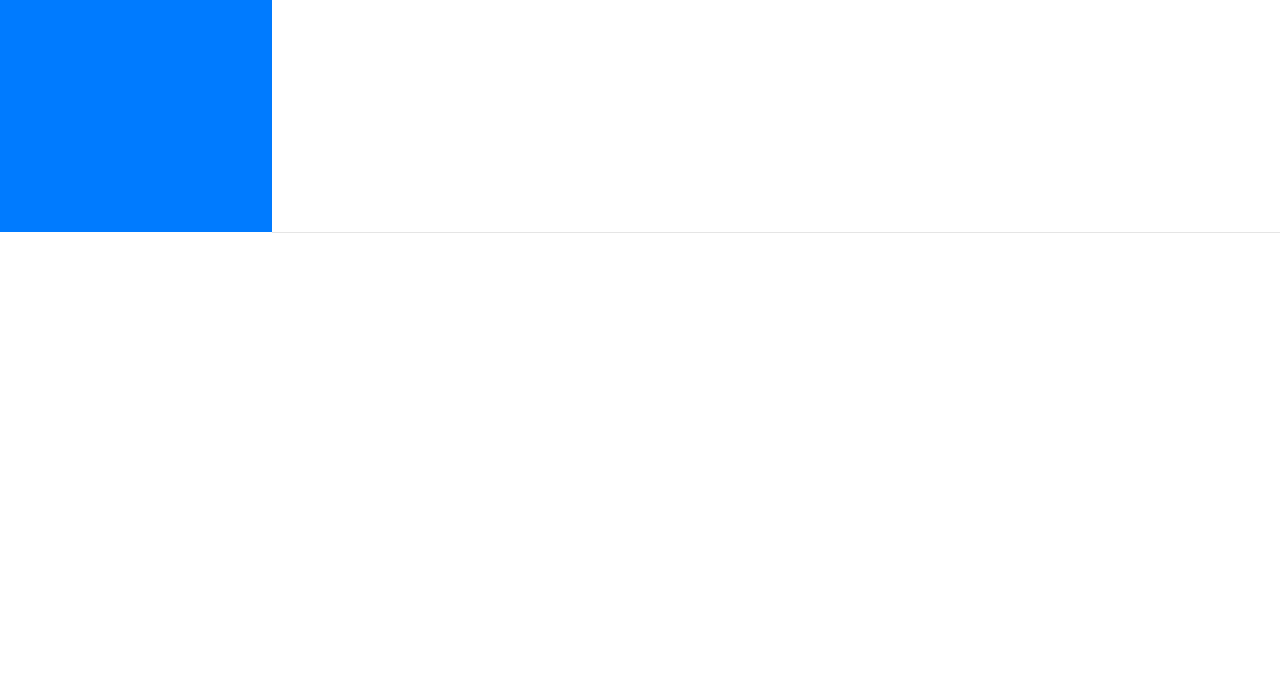
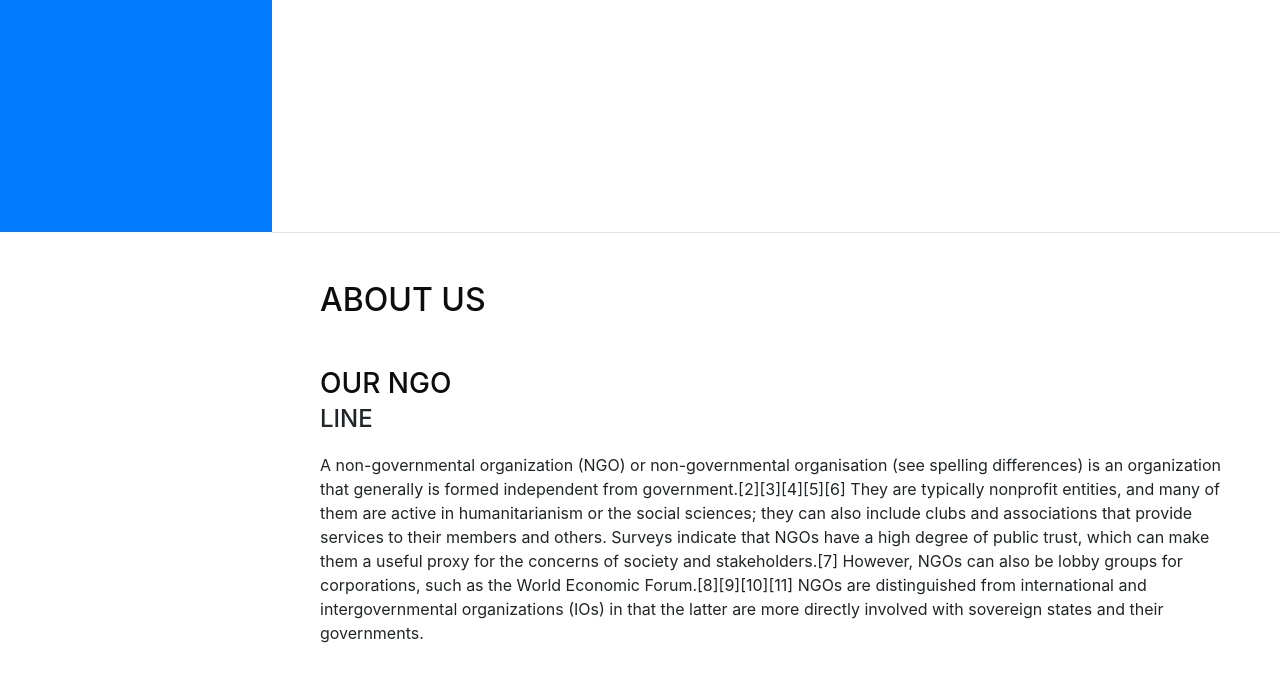
Before and after one commit to hajm0la/hajm0la.github.io, a website with bundled scripts: page index.html in a window 1280 px wide. Shown: the part 568-1250 px from the top of the page. Before the commit the page ends 801 px from the top, so only its background shows below. Built offline with nearby package versions, Linux system fonts and the light colour scheme; files whose address does not match are found by name; a web font is replaced by a local one.

Commit message:
Update index.html

```diff
--- a/index.html
+++ b/index.html
@@ -29,7 +29,7 @@
     <a class="navbar-brand js-scroll-trigger" href="#page-top">
       <span class="d-block d-lg-none">LSD</span>
       <span class="d-none d-lg-block">
-        <img class="img-fluid img-profile rounded-circle mx-auto mb-2" src="img/ngo.png" alt="">
+        <img class="img-fluid img-profile rounded-circle mx-auto mb-2" src="img/ddd.png" alt="">
       </span>
     </a>
     <button class="navbar-toggler" type="button" data-toggle="collapse" data-target="#navbarSupportedContent" aria-controls="navbarSupportedContent" aria-expanded="false" aria-label="Toggle navigation">
@@ -78,6 +78,23 @@
 
     <hr class="m-0">
 
+    <section class="resume-section p-3 p-lg-5 d-flex justify-content-center" id="experience">
+      <div class="w-100">
+        <h2 class="mb-5">About US</h2>
+
+        <div class="resume-item d-flex flex-column flex-md-row justify-content-between mb-5">
+          <div class="resume-content">
+            <h3 class="mb-0">Our NGO </h3>
+            <div class="subheading mb-3">Line</div>
+            <p>A non-governmental organization (NGO) or non-governmental organisation (see spelling differences) is an organization that generally is formed independent from government.[2][3][4][5][6] They are typically nonprofit entities, and many of them are active in humanitarianism or the social sciences; they can also include clubs and associations that provide services to their members and others. Surveys indicate that NGOs have a high degree of public trust, which can make them a useful proxy for the concerns of society and stakeholders.[7] However, NGOs can also be lobby groups for corporations, such as the World Economic Forum.[8][9][10][11] NGOs are distinguished from international and intergovernmental organizations (IOs) in that the latter are more directly involved with sovereign states and their governments. </p>
+          </div>
+
+        </div>
+
+    </section>
+
+    <hr class="m-0">
+
   <!-- Bootstrap core JavaScript -->
   <script src="vendor/jquery/jquery.min.js"></script>
   <script src="vendor/bootstrap/js/bootstrap.bundle.min.js"></script>
```
